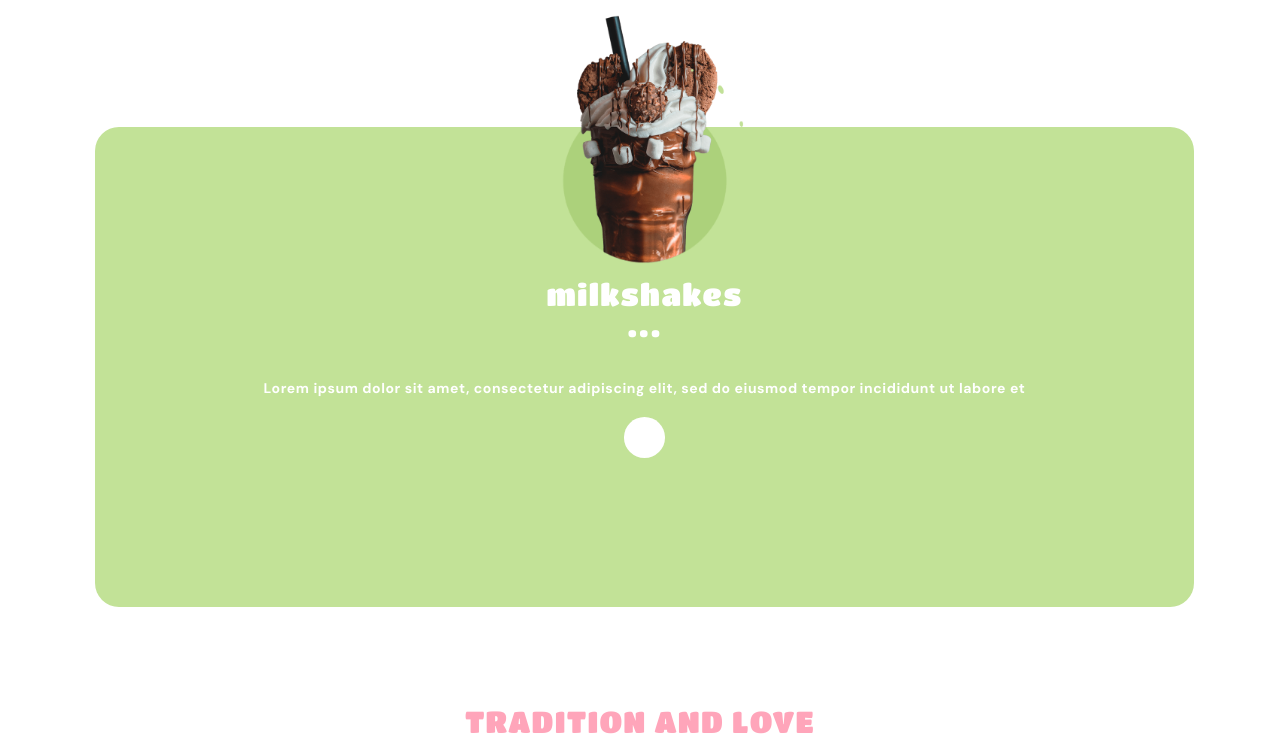
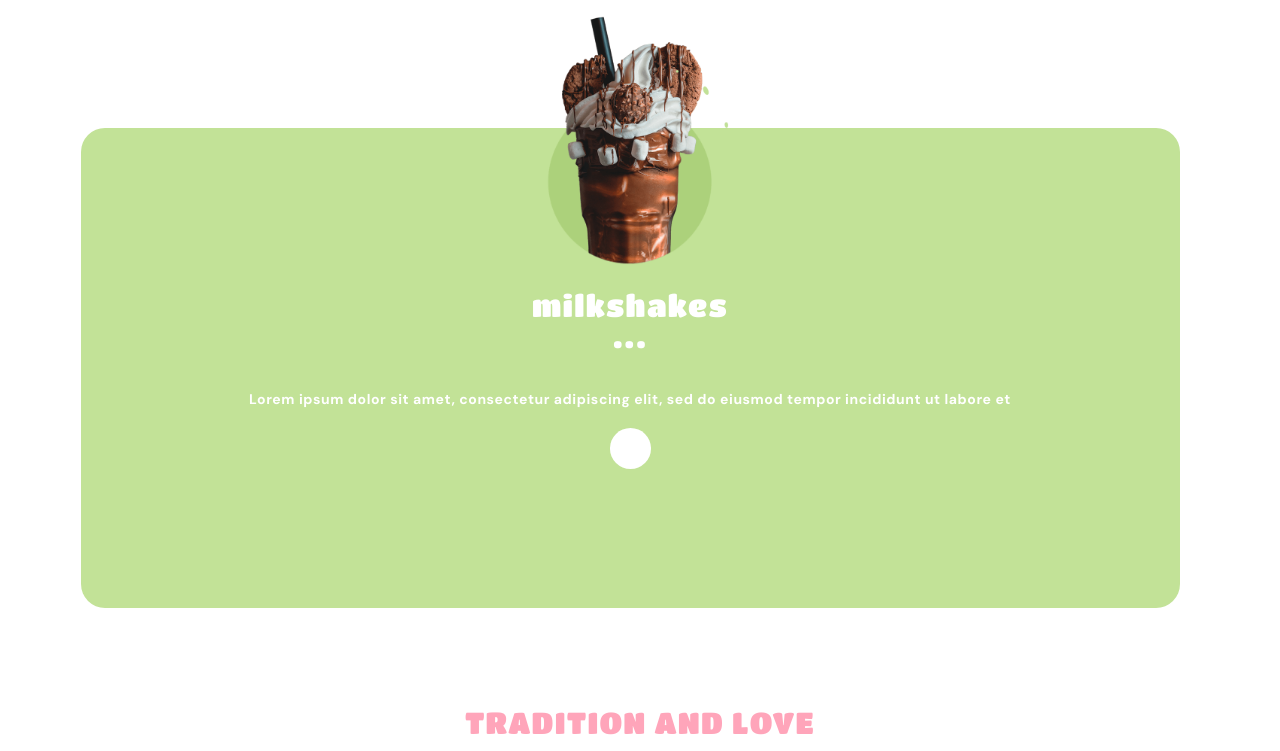
Before and after one commit to TetianaDoroshko/Ice-cream, a website built with Parcel: page src/index.html in a window 1280 px wide. Shown: the part 1586-2337 px from the top of the page. Built offline with nearby package versions, Linux system fonts and the light colour scheme; files whose address does not match are found by name.

Commit message:
Update _products.scss

```diff
--- a/src/sass/layout/_products.scss
+++ b/src/sass/layout/_products.scss
@@ -1,18 +1,6 @@
 .products {
   padding-top: 121px;
   padding-bottom: 98px;
-
-  @include mobile {
-    width: 480px;
-    margin: 0 auto;
-  }
-  @include tablet {
-    width: 740px;
-  }
-
-  @include desktop {
-    width: 1090px;
-  }
 }
 .section-title {
   margin-bottom: 144px;
@@ -28,12 +16,11 @@
   top: 0;
   left: 50%;
   transform: translate(-50%, -46%);
-  margin-bottom: 22px;
 }
 
 .products-card {
   display: block;
-  padding-top: 151px;
+  padding-top: 161px;
   text-align: center;
   background: #ffb8ca;
   margin-top: 31px;
@@ -50,7 +37,7 @@
   }
   &:nth-child(3) {
     background: #c2e297;
-    margin-top: 129px;
+    margin-top: 130px;
     &::before {
       background-image: url(../images/products/product3.png);
     }
@@ -79,7 +66,6 @@
   font-size: 36px;
   position: absolute;
   color: var(--primaryTextLight);
-  top: 50%;
   left: 50%;
   transform: translate(-50%, -50%);
   top: 45px;
```
